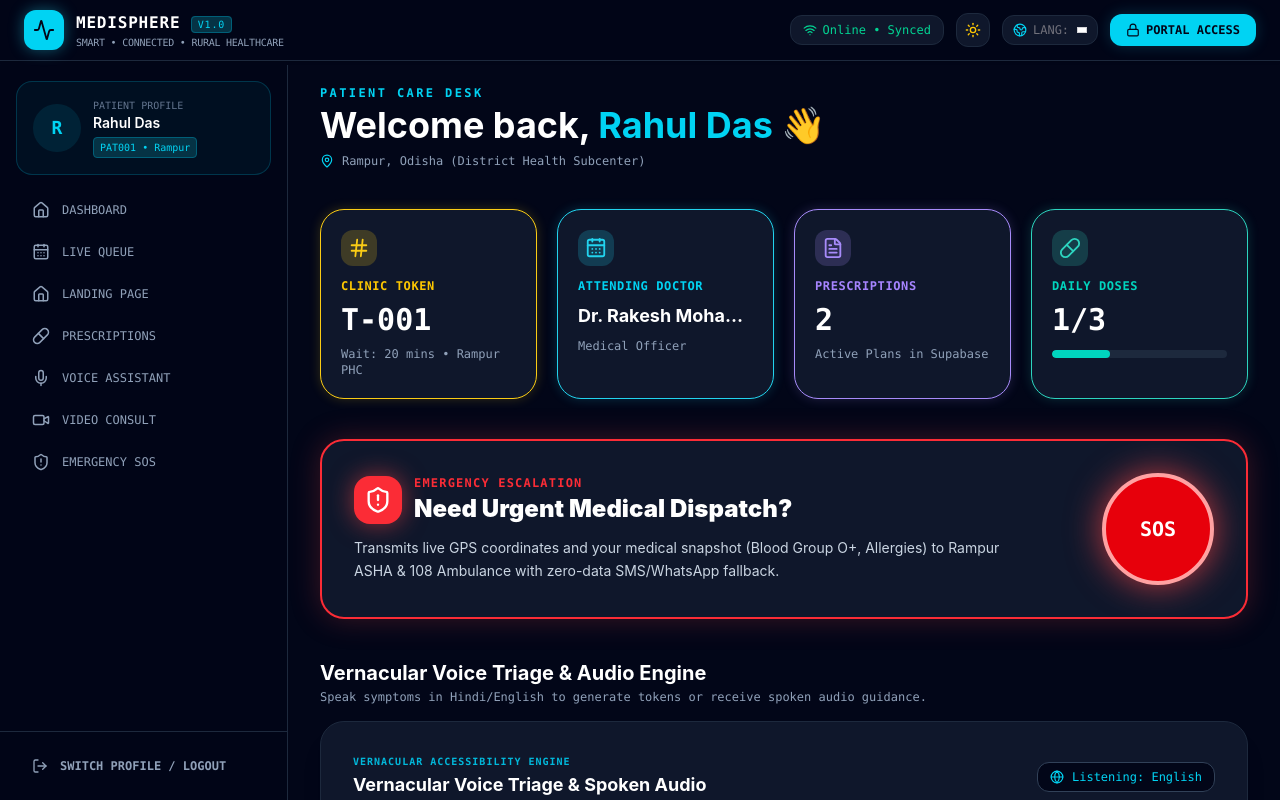
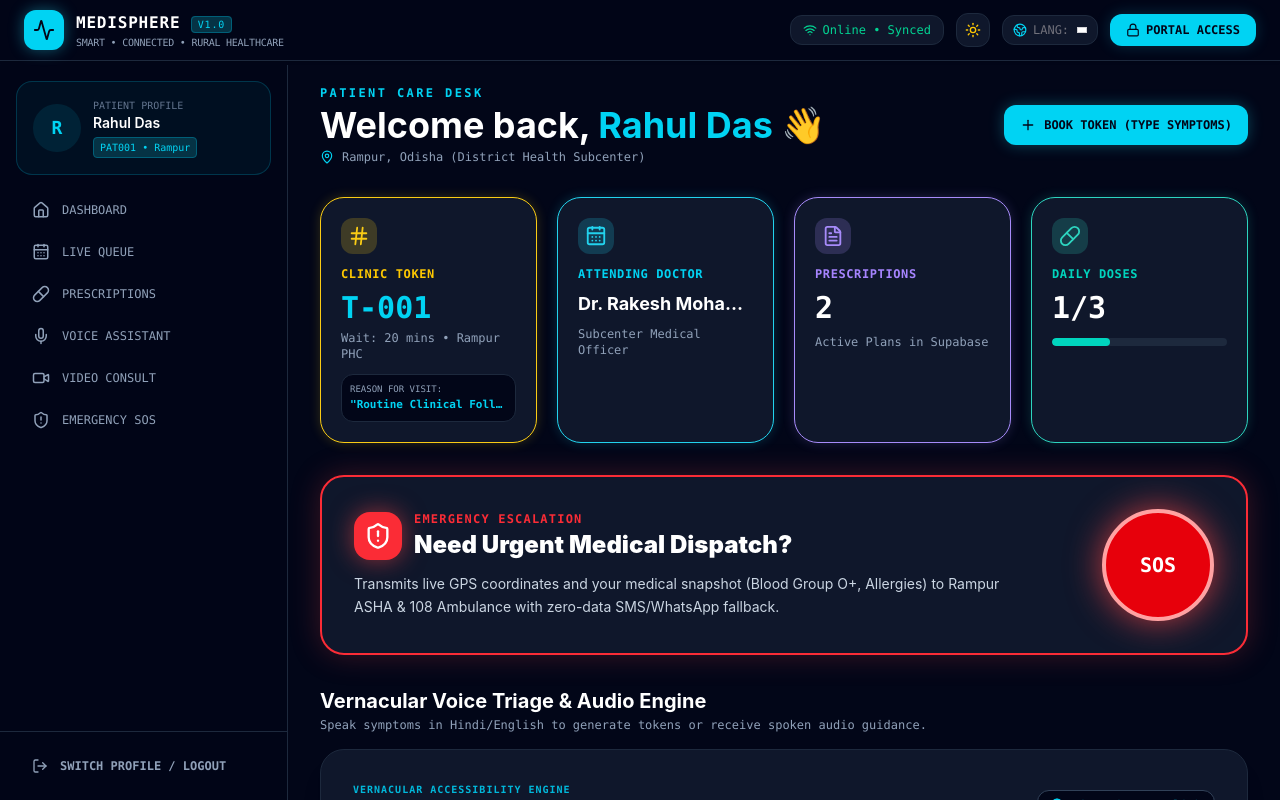
Before and after one commit to arundhatimukhopadhyay/HEALTHCARE, a React (Vite) app: page /patient in a window 1280 px wide. Shown: the top 800 px of the page. Built offline with nearby package versions, Linux system fonts and the light colour scheme.

Commit message:
feat(final): add token note display, restore manual booking modal, fix logout redirect

```diff
--- a/src/App.jsx
+++ b/src/App.jsx
@@ -1,5 +1,11 @@
 import React, { useState, useEffect } from "react";
-import { BrowserRouter, Routes, Route, Link } from "react-router-dom";
+import {
+  BrowserRouter,
+  Routes,
+  Route,
+  Link,
+  useNavigate,
+} from "react-router-dom";
 import { Lock, Globe2, Activity, Sun, Moon } from "lucide-react";
 
 import LandingPage from "./pages/LandingPage";
@@ -9,8 +15,17 @@ import PatientPortal from "./pages/PatientPortal";
 import WorkerDashboard from "./pages/WorkerDashboard";
 import GoogleTranslate from "./modules/GoogleTranslate";
 
+/* =====================================================
+   NAVBAR (WITH INSTANT REDIRECT LOGOUT)
+===================================================== */
 function Navbar({ user, onLogout, theme, toggleTheme }) {
+  const navigate = useNavigate();
   const isDark = theme === "dark";
+
+  const handleNavbarLogout = () => {
+    if (onLogout) onLogout();
+    navigate("/auth");
+  };
 
   return (
     <header
@@ -23,7 +38,7 @@ function Navbar({ user, onLogout, theme, toggleTheme }) {
       <div className="max-w-7xl mx-auto px-4 sm:px-6 py-2.5 flex flex-wrap justify-between items-center gap-4">
         {/* MEDISPHERE BRAND */}
         <Link to="/" className="group flex items-center gap-3">
-          <div className="flex h-10 w-10 items-center justify-center rounded-xl bg-cyan-400 text-slate-950 shadow-[0_0_15px_rgba(34,211,238,0.4)] transition-transform group-hover:scale-105">
+          <div className="flex h-10 w-10 items-center justify-center rounded-xl bg-cyan-400 text-slate-950 shadow-[0_0_15px_rgba(34,211,238,0.4)] transition-transform group-hover:scale-105 font-bold">
             <Activity size={22} />
           </div>
           <div>
@@ -46,7 +61,7 @@ function Navbar({ user, onLogout, theme, toggleTheme }) {
           {/* OFFLINE SYNC */}
           <OfflineSync />
 
-          {/* ☀️ / 🌙 THEME TOGGLE BUTTON */}
+          {/* THEME TOGGLE BUTTON */}
           <button
             type="button"
             onClick={toggleTheme}
@@ -97,7 +112,7 @@ function Navbar({ user, onLogout, theme, toggleTheme }) {
                 {user.name}
               </strong>
               <button
-                onClick={onLogout}
+                onClick={handleNavbarLogout}
                 className="ml-2 text-[10px] uppercase text-red-400 hover:text-red-300 transition font-bold"
               >
                 Logout
--- a/src/api/client.js
+++ b/src/api/client.js
@@ -2,7 +2,7 @@ import { createClient } from "@supabase/supabase-js";
 
 const SUPABASE_URL = "https://ybsozuyhuhronofsegia.supabase.co";
 const SUPABASE_KEY =
-  "eyJhbGciOiJIUzI1NiIsInR5cCI6IkpXVCJ9.eyJpc3MiOiJzdXBhYmFzZSIsInJlZiI6Inlic296dXlodWhyb25vZnNlZ2lhIiwicm9sZSI6InNlcnZpY2Vfcm9sZSIsImlhdCI6MTczNDk2Mzk4MiwiZXhwIjoyMDUwNTM5OTgyfQ.zFv9tS_U8XzH8m8X7j9w1_4w8q9x0";
+  "eyJhbGciOiJIUzI1NiIsInR5cCI6IkpXVCJ9.eyJpc3MiOiJzdXBhYmFzZSIsInJlZiI6Inlic296dXlodWhyb25vZnNlZ2lhIiwicm9sZSI6ImFub24iLCJpYXQiOjE3ODcyNTEyOTEsImV4cCI6MjEwMjgyNzI5MX0.5uNYV8M7EhkKI6_8nYWC7If0AhYzSTNSmgf37DGWUsg";
 
 export const supabase = createClient(SUPABASE_URL, SUPABASE_KEY);
 
--- a/src/pages/PatientPortal.jsx
+++ b/src/pages/PatientPortal.jsx
@@ -21,6 +21,7 @@ import {
   Pause,
   Pill,
   Play,
+  Plus,
   RotateCcw,
   ShieldAlert,
   Sparkles,
@@ -42,14 +43,14 @@ export default function PatientPortal({ user, onLogout, theme }) {
   const navigate = useNavigate();
   const isDark = theme !== "light";
 
-  // Dynamic Patient Identity from Supabase / Auth Session
+  // Dynamic Patient Profile
   const patientName =
     user?.name || localStorage.getItem("patientName") || "Rahul Das";
   const patientId = user?.id || "PAT001";
   const patientVillage = user?.village || "Rampur";
   const patientAddress = `${patientVillage}, Odisha (District Health Subcenter)`;
 
-  // UI Modal States
+  // Modal & Input States
   const [sidebarOpen, setSidebarOpen] = useState(false);
   const [isVideoOpen, setIsVideoOpen] = useState(false);
   const [isSosOpen, setIsSosOpen] = useState(false);
@@ -63,7 +64,7 @@ export default function PatientPortal({ user, onLogout, theme }) {
   const [eveningTaken, setEveningTaken] = useState(false);
   const [showCelebration, setShowCelebration] = useState(false);
 
-  // Persistent Token per Patient (Never resets on refresh!)
+  // Persistent Token & Symptom Note
   const [tokenInfo, setTokenInfo] = useState(() => {
     const saved = localStorage.getItem(`patient_token_${patientId}`);
     return saved
@@ -84,12 +85,10 @@ export default function PatientPortal({ user, onLogout, theme }) {
 
   const tokenNumber = tokenInfo.token;
 
-  // Medication Progress Calculation
   const completedDoses =
     Number(morningTaken) + Number(afternoonTaken) + Number(eveningTaken);
   const medicationProgress = (completedDoses / 3) * 100;
 
-  // Medication Streak Celebration
   useEffect(() => {
     if (morningTaken && afternoonTaken && eveningTaken) {
       setShowCelebration(true);
@@ -109,7 +108,6 @@ export default function PatientPortal({ user, onLogout, theme }) {
     navigate("/auth");
   };
 
-  // Voice Handlers
   const handleVoiceCommand = (command) => {
     if (command === "video_call") setIsVideoOpen(true);
     else if (command === "emergency_sos") setIsSosOpen(true);
@@ -120,7 +118,7 @@ export default function PatientPortal({ user, onLogout, theme }) {
     setBookingReason(text);
   };
 
-  // Sequential Token Booking & Supabase Persistence
+  // Unified Booking Handler (Works for both Voice AND Manual Typing)
   const handleBookAppointment = async (e) => {
     if (e) e.preventDefault();
     const reason =
@@ -153,23 +151,18 @@ export default function PatientPortal({ user, onLogout, theme }) {
       status: "In Waiting Room",
     };
 
-    setTokenInfo({
+    const updatedTokenState = {
       token: sequentialToken,
       doctor: "Dr. Rakesh Mohanty",
       center: `${patientVillage} Primary Subcenter`,
       estimatedWait: `${nextNumber * 6} mins`,
       spokenComplaint: reason,
-    });
+    };
 
+    setTokenInfo(updatedTokenState);
     localStorage.setItem(
       `patient_token_${patientId}`,
-      JSON.stringify({
-        token: sequentialToken,
-        doctor: "Dr. Rakesh Mohanty",
-        center: `${patientVillage} Primary Subcenter`,
-        estimatedWait: `${nextNumber * 6} mins`,
-        spokenComplaint: reason,
-      }),
+      JSON.stringify(updatedTokenState),
     );
 
     const updatedQueue = [
@@ -183,6 +176,8 @@ export default function PatientPortal({ user, onLogout, theme }) {
     window.dispatchEvent(new Event("shared-queue-updated"));
 
     setIsBookingOpen(false);
+    setBookingReason("");
+    setLastSpokenNote("");
     queueOfflineAction("BOOK_APPOINTMENT", newAppointment);
 
     try {
@@ -192,7 +187,7 @@ export default function PatientPortal({ user, onLogout, theme }) {
       });
     } catch (err) {}
 
-    alert(`✓ Token ${sequentialToken} Generated & Synced to Cloud!`);
+    alert(`✓ Generated ${sequentialToken}: "${reason}"`);
   };
 
   return (
@@ -240,7 +235,7 @@ export default function PatientPortal({ user, onLogout, theme }) {
           />
         )}
 
-        {/* SIDEBAR (Cleanly starts under the main navbar) */}
+        {/* SIDEBAR */}
         <aside
           className={`
             fixed inset-y-0 left-0 z-40 flex w-72
@@ -292,12 +287,6 @@ export default function PatientPortal({ user, onLogout, theme }) {
               onClick={() => scrollToSection("appointment")}
             />
             <SidebarButton
-              icon={<Home size={18} />}
-              text="Landing Page"
-              isDark={isDark}
-              onClick={() => navigate("/")}
-            />
-            <SidebarButton
               icon={<Pill size={18} />}
               text="Prescriptions"
               isDark={isDark}
@@ -337,24 +326,35 @@ export default function PatientPortal({ user, onLogout, theme }) {
         </aside>
 
         {/* MAIN CONTENT AREA */}
-        <main className="min-w-0 flex-1 px-4 sm:px-8 py-6 max-w-7xl mx-auto space-y-10">
-          {/* WELCOME BANNER */}
-          <section>
+        <main className="min-w-0 flex-1 px-4 sm:px-8 py-6 max-w-7xl mx-auto space-y-8">
+          {/* WELCOME BANNER + RESTORED MANUAL BOOKING BUTTON */}
+          <section className="flex flex-col sm:flex-row justify-between items-start sm:items-center gap-4">
+            <div>
               <p className="text-xs font-semibold tracking-[0.2em] text-cyan-400 font-mono uppercase">
                 PATIENT CARE DESK
               </p>
               <h1 className="mt-1 text-2xl sm:text-4xl font-bold">
-              Welcome back, <span className="text-cyan-400">{patientName}</span>{" "}
-              👋
+                Welcome back,{" "}
+                <span className="text-cyan-400">{patientName}</span> 👋
               </h1>
-            <div className="mt-2 flex items-center gap-2 text-xs text-slate-400 font-mono">
+              <div className="mt-1 flex items-center gap-2 text-xs text-slate-400 font-mono">
                 <MapPin size={14} className="text-cyan-400" />
                 <span>{patientAddress}</span>
               </div>
+            </div>
+
+            {/* RESTORED MANUAL BOOKING BUTTON */}
+            <button
+              onClick={() => setIsBookingOpen(true)}
+              className="bg-cyan-400 hover:bg-cyan-300 text-slate-950 font-mono text-xs uppercase font-bold px-4 py-3 rounded-xl flex items-center gap-2 transition shadow-[0_0_15px_rgba(34,211,238,0.3)]"
+            >
+              <Plus size={16} /> Book Token (Type Symptoms)
+            </button>
           </section>
 
-          {/* TOP SUMMARY GLOW CARDS */}
+          {/* TOP SUMMARY CARDS (WITH PROMINENT NOTE DISPLAY!) */}
           <section className="grid gap-5 sm:grid-cols-2 xl:grid-cols-4">
+            {/* CLINIC TOKEN CARD (SHOWS TOKEN + NOTE!) */}
             <DashboardCard
               icon={<Hash size={22} />}
               color="#facc15"
@@ -364,12 +364,28 @@ export default function PatientPortal({ user, onLogout, theme }) {
               <p className="text-xs font-semibold tracking-wider text-yellow-400 font-mono uppercase">
                 CLINIC TOKEN
               </p>
-              <h2 className="mt-2 text-3xl font-bold font-mono">
+              <h2 className="mt-2 text-3xl font-bold font-mono text-cyan-400">
                 {tokenNumber}
               </h2>
-              <p className="mt-2 text-xs text-slate-400 font-mono">
+              <p className="mt-1 text-xs text-slate-400 font-mono">
                 Wait: {tokenInfo.estimatedWait} • {patientVillage} PHC
               </p>
+
+              {/* DISPLAY NOTE CLEARLY! */}
+              <div
+                className={`mt-3 p-2 rounded-xl border text-[11px] font-mono ${
+                  isDark
+                    ? "bg-slate-950 border-slate-800"
+                    : "bg-zinc-100 border-zinc-200"
+                }`}
+              >
+                <span className="text-slate-400 block text-[9px] uppercase">
+                  Reason for Visit:
+                </span>
+                <strong className="text-cyan-400 truncate block">
+                  "{tokenInfo.spokenComplaint}"
+                </strong>
+              </div>
             </DashboardCard>
 
             <DashboardCard
@@ -385,7 +401,7 @@ export default function PatientPortal({ user, onLogout, theme }) {
                 {tokenInfo.doctor}
               </h2>
               <p className="mt-2 text-xs text-slate-400 font-mono">
-                Medical Officer
+                Subcenter Medical Officer
               </p>
             </DashboardCard>
 
@@ -485,6 +501,7 @@ export default function PatientPortal({ user, onLogout, theme }) {
               <VoiceAssistant
                 onResult={handleVoiceResult}
                 onCommand={handleVoiceCommand}
+                theme={isDark ? "dark" : "light"}
                 readAloudText={`Hello ${patientName}. You have active prescription doses scheduled today in ${patientVillage}.`}
               />
 
@@ -637,7 +654,80 @@ export default function PatientPortal({ user, onLogout, theme }) {
         </main>
       </div>
 
-      {/* MEDICATION CELEBRATION MODAL */}
+      {/* RESTORED MANUAL APPOINTMENT BOOKING MODAL */}
+      {isBookingOpen && (
+        <div className="fixed inset-0 bg-black/70 z-50 flex items-center justify-center p-4 backdrop-blur-sm">
+          <div
+            className={`w-full max-w-md p-6 rounded-3xl border shadow-2xl ${
+              isDark
+                ? "bg-slate-900 border-slate-700 text-white"
+                : "bg-white border-zinc-300 text-zinc-900"
+            }`}
+          >
+            <div className="flex justify-between items-center pb-3 border-b border-slate-700">
+              <h3 className="font-bold font-mono uppercase text-sm">
+                Book Clinic Token (Manual)
+              </h3>
+              <button onClick={() => setIsBookingOpen(false)}>
+                <X size={18} />
+              </button>
+            </div>
+            <form onSubmit={handleBookAppointment} className="space-y-4 mt-4">
+              <div>
+                <label className="block text-xs font-mono uppercase text-slate-400 mb-1">
+                  Patient Name & Village
+                </label>
+                <input
+                  type="text"
+                  disabled
+                  value={`${patientName} (${patientVillage} Subcenter)`}
+                  className={`w-full p-2.5 rounded-xl border text-xs font-mono opacity-80 ${
+                    isDark
+                      ? "bg-slate-950 border-slate-700 text-white"
+                      : "bg-zinc-100 border-zinc-300 text-zinc-800"
+                  }`}
+                />
+              </div>
+
+              <div>
+                <label className="block text-xs font-mono uppercase text-slate-400 mb-1">
+                  Reason for Visit / Specific Symptoms
+                </label>
+                <textarea
+                  required
+                  rows="3"
+                  placeholder="Type your medical symptoms (e.g. cardiac arrhythmia, severe migraine)..."
+                  value={bookingReason}
+                  onChange={(e) => setBookingReason(e.target.value)}
+                  className={`w-full p-3 rounded-xl border text-xs focus:outline-none ${
+                    isDark
+                      ? "bg-slate-950 border-slate-700 text-white focus:border-cyan-400"
+                      : "bg-zinc-50 border-zinc-300 focus:border-cyan-500"
+                  }`}
+                />
+              </div>
+
+              <div className="flex gap-2 justify-end pt-2">
+                <button
+                  type="button"
+                  onClick={() => setIsBookingOpen(false)}
+                  className="px-4 py-2.5 border border-slate-700 text-xs font-mono uppercase rounded-xl hover:bg-slate-800 transition"
+                >
+                  Cancel
+                </button>
+                <button
+                  type="submit"
+                  className="px-5 py-2.5 bg-cyan-400 hover:bg-cyan-300 text-slate-950 font-mono text-xs uppercase font-bold rounded-xl transition"
+                >
+                  Generate Token
+                </button>
+              </div>
+            </form>
+          </div>
+        </div>
+      )}
+
+      {/* CELEBRATION MODAL */}
       {showCelebration && (
         <div className="fixed inset-0 z-[100] flex items-center justify-center bg-slate-950/80 p-5 backdrop-blur-sm">
           <div className="w-full max-w-md rounded-3xl border-2 border-yellow-400 bg-slate-900 p-8 text-center shadow-[0_0_60px_rgba(250,204,21,0.25)] text-white">
```
Lines whose indentation alone changed are shown as unchanged.
